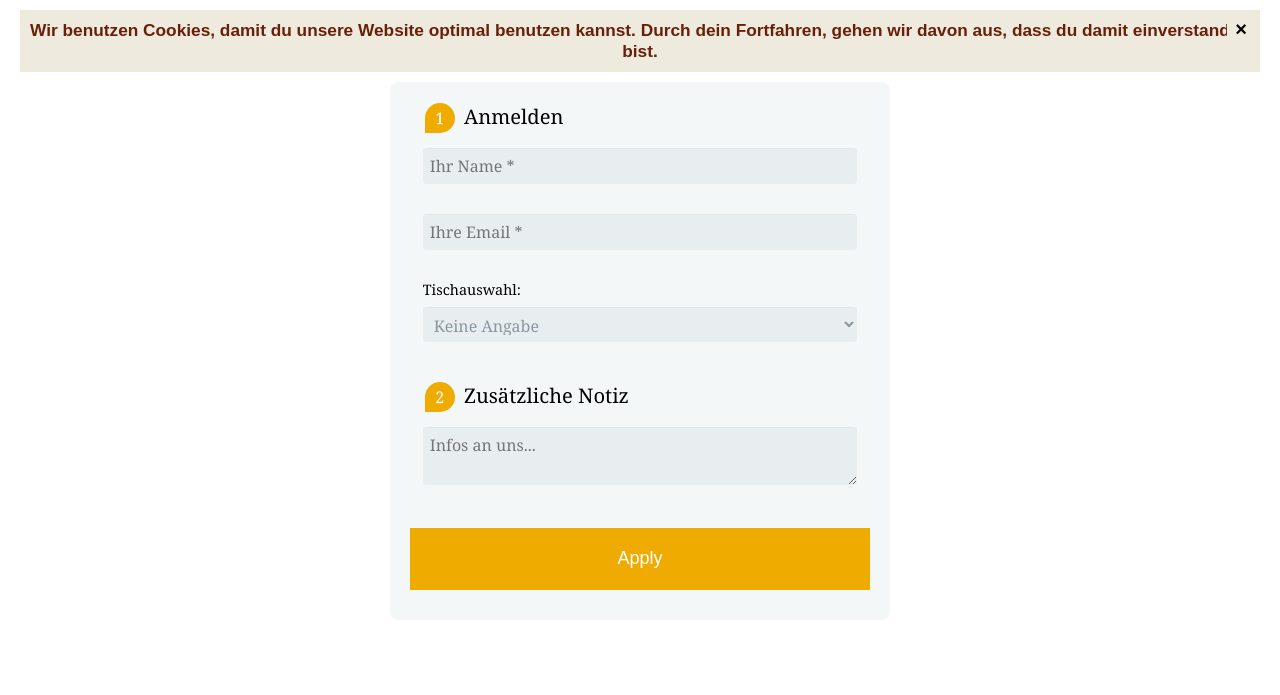
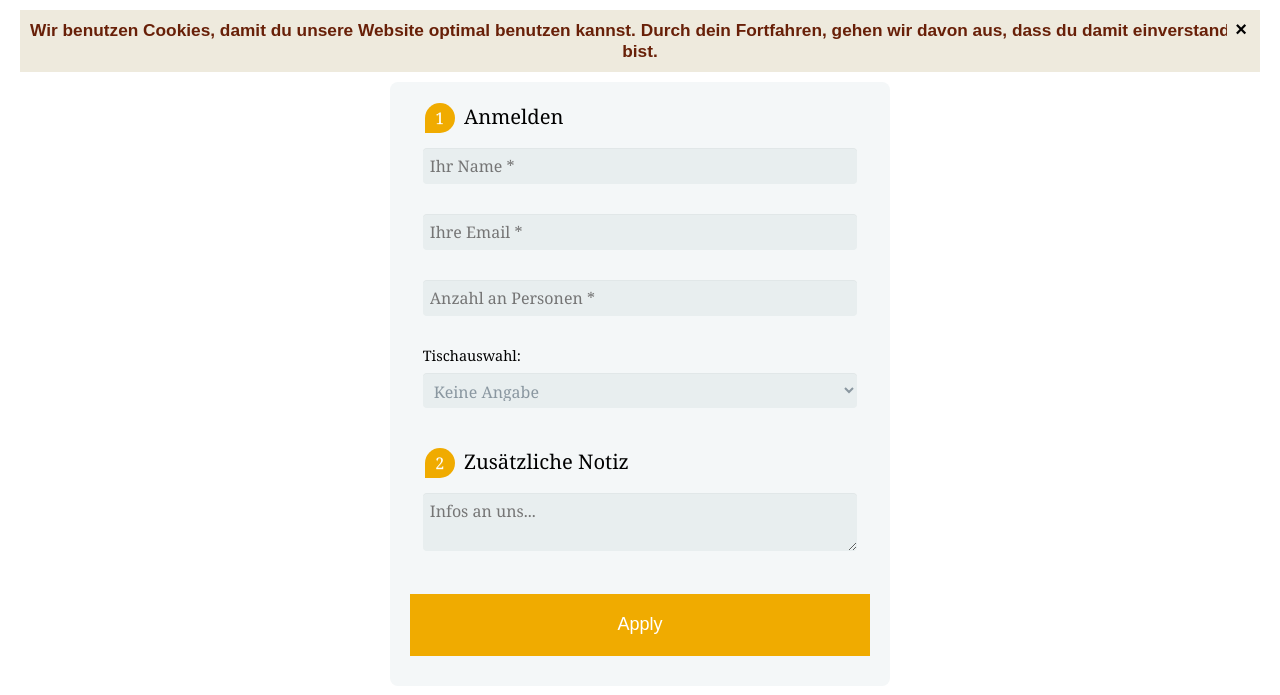
Before and after one commit to DarkPlaymo/WebProgrammierung, a PHP site: page /php/login.php in a window 1280 px wide. Shown: the top 695 px of the page. Run offline with PHP 8.4, Linux system fonts and the light colour scheme.

Commit message:
Anzahl an Personen hinzugefügt

```diff
--- a/php/login.php
+++ b/php/login.php
@@ -15,6 +15,7 @@
                     <legend><span class="number">1</span> Anmelden </legend>
                     <input type="text" name="name" placeholder="Ihr Name *" required>
                     <input type="email" name="email" placeholder="Ihre Email *" required>
+                    <input type="number" name="number" min="1" max="10" placeholder="Anzahl an Personen *" required>
 
                     <label for="Tischauswahl">Tischauswahl:</label>
                     <select id="Tischauswahl" name="tisch">
```
